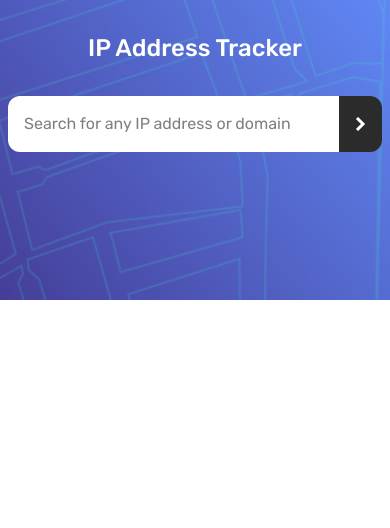
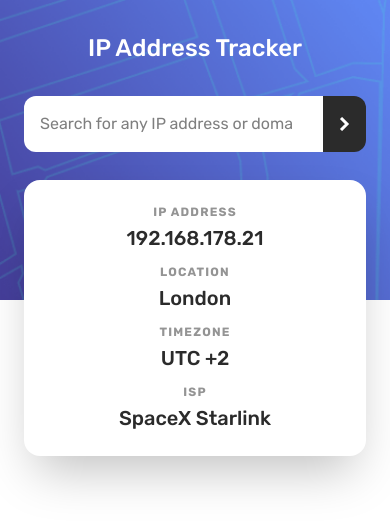
Before and after one commit to ChristopherWelschoff/ip-address-tacker, a Next.js app: page / in a window 390 px wide. Shown: the top 528 px of the page. Built offline with nearby package versions, Linux system fonts and the light colour scheme.

Commit message:
add infocard and make it responsive

```diff
--- a/app/page.tsx
+++ b/app/page.tsx
@@ -1,5 +1,13 @@
 import Header from "@/components/Header";
+import InfoCard from "@/components/InfoCard";
 
 export default function Home() {
-  return <Header />;
+  return (
+    <>
+      <Header />
+      <main>
+        <InfoCard />
+      </main>
+    </>
+  );
 }
--- a/components/Header/index.tsx
+++ b/components/Header/index.tsx
@@ -2,11 +2,11 @@ import Image from "next/image";
 
 export default function Header() {
   return (
-    <header className="bg-[url(/bg-mobile.png)] bg-cover h-75 px-2">
+    <header className="md:bg-[url(/bg-desktop.png)] md:h-70 bg-[url(/bg-mobile.png)] bg-cover h-75 px-6">
       <h1 className="font-medium text-2xl text-white text-center my-8">
         IP Address Tracker
       </h1>
-      <form>
+      <form className=" max-w-xl mx-auto">
         <label className="sr-only" htmlFor="search">
           Search for IP Address or Domain
         </label>
--- /dev/null
+++ b/components/InfoCard/index.tsx
@@ -0,0 +1,30 @@
+import type { InfoItem } from "@/types/InfoItem";
+import InfoCardDetails from "../InfoCardDetails";
+
+const infoItems: InfoItem[] = [
+  {
+    label: "Ip Address",
+    value: "192.168.178.21",
+  },
+  {
+    label: "Location",
+    value: "London",
+  },
+  {
+    label: "Timezone",
+    value: "UTC +2",
+  },
+  {
+    label: "ISP",
+    value: "SpaceX Starlink",
+  },
+];
+export default function InfoCard() {
+  return (
+    <dl className="md:flex-row md:max-w-5xl md:mx-auto md:-mt-14 md:text-left md:divide-x md:divide-gray-400/30  flex flex-col gap-3 text-center bg-white p-6 rounded-2xl shadow-2xl -mt-30 mx-6">
+      {infoItems.map((item) => (
+        <InfoCardDetails key={item.label} {...item} />
+      ))}
+    </dl>
+  );
+}
--- /dev/null
+++ b/components/InfoCardDetails/index.tsx
@@ -0,0 +1,14 @@
+import type { InfoItem } from "@/types/InfoItem";
+
+export default function InfoCardDetails({ label, value }: InfoItem) {
+  return (
+    <div className="md:flex-1 md:px-7">
+      <dt className="md:text-l text-gray-400 text-xs font-bold uppercase tracking-widest">
+        {label}
+      </dt>
+      <dd className="md:text-2xl text-xl font-medium text-gray-950 mt-1">
+        {value}
+      </dd>
+    </div>
+  );
+}
--- /dev/null
+++ b/types/InfoItem.ts
@@ -0,0 +1,4 @@
+export type InfoItem = {
+  label: string;
+  value: string;
+};
```
Also changed, not shown: public/bg-desktop.png (added).
